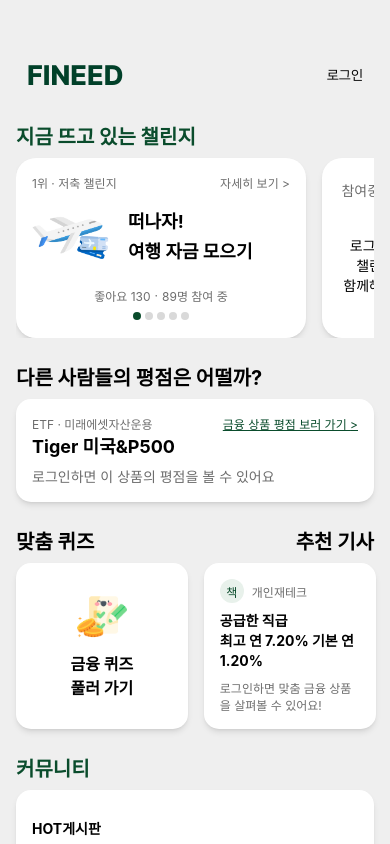
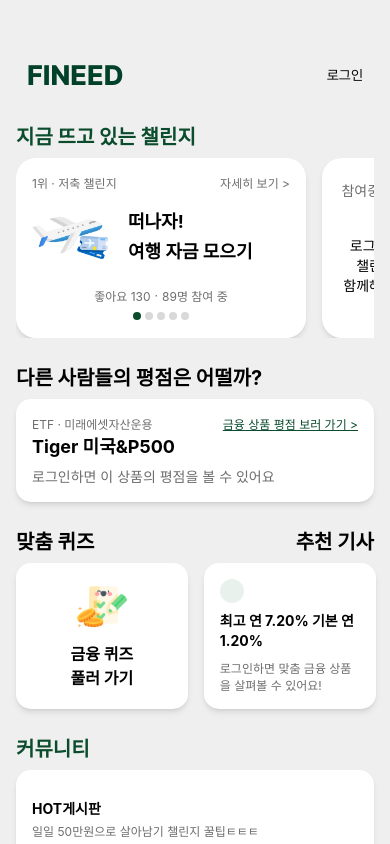
Before and after one commit to CSID-DGU/2025-1-SCS4031-DevDumpling-S2, a React Native app in the folder frontend/: screen / in a window 390 px wide. Built offline with nearby package versions, Linux system fonts and the light colour scheme.

Commit message:
메인페이지 1차수정

```diff
--- a/frontend/src/components/common/QuizAndNews.js
+++ b/frontend/src/components/common/QuizAndNews.js
@@ -18,11 +18,8 @@ export default function QuizAndNews() {
             <View className="w-[48%] bg-white rounded-[15px] shadow-md p-4">
                 <View className="flex-row items-center mb-2">
                     <View className="w-[24px] h-[24px] bg-[#E8F1EB] rounded-full items-center justify-center mr-2">
-                        <Text className="text-[12px] text-[#0A4C2C]">책</Text>
                     </View>
-                    <Text className="text-[12px] text-[#6D6D6D]">개인재테크</Text>
                 </View>
-                <Text className="text-[14px] font-bold text-black leading-5">공급한 직급</Text>
                 <Text className="text-[14px] font-bold text-black leading-5 mb-2">최고 연 7.20% 기본 연 1.20%</Text>
                 <Text className="text-[12px] text-[#6D6D6D]">로그인하면 맞춤 금융 상품을 살펴볼 수 있어요!</Text>
             </View>
```
